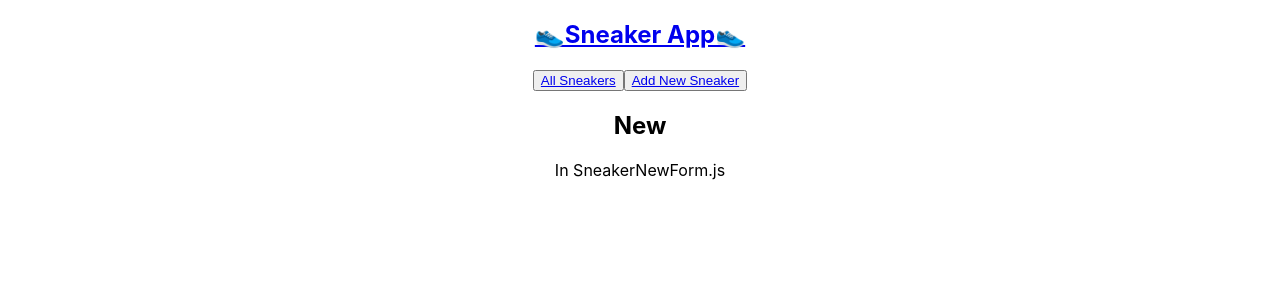
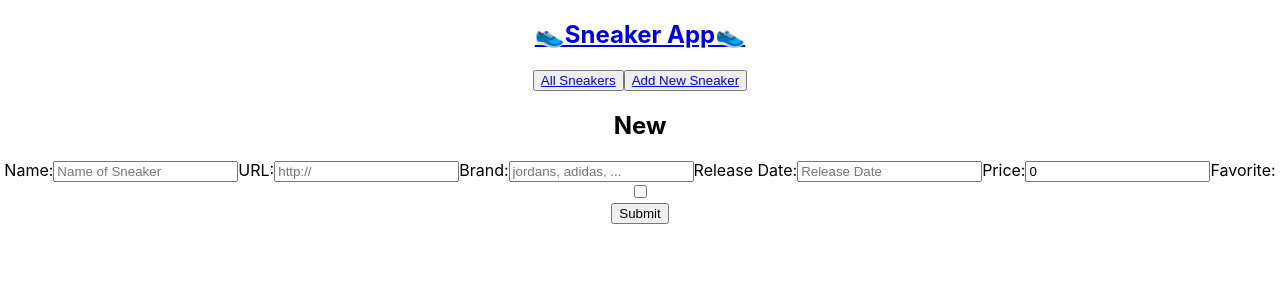
Before and after one commit to Shani4-1/Sneakers_FrontEnd, a React (Create React App) app: page /sneakers/new in a window 1280 px wide. Shown: the top 300 px of the page. Built offline with nearby package versions, Linux system fonts and the light colour scheme.

Commit message:
sneakers edit form & new form complete

```diff
--- a/src/Components/SneakerEditForm.js
+++ b/src/Components/SneakerEditForm.js
@@ -1,5 +1,125 @@
-const SneakerEditForm = () => {
-    return 'In SneakerEditForm.js';
+import axios from "axios";
+import { useState, useEffect } from "react";
+import {useParams, Link, useNavigate } from "react-router-dom";
+
+const API = process.env.REACT_APP_API_URL;
+
+function SneakerEditForm() {
+    let { id } = useParams();
+    let navigate = useNavigate();
+
+    const [sneaker, setSneaker] = useState({
+        name: "",
+        url: "",
+        brand: "",
+        release_date: "",
+        price: 0,
+        is_favorite: false,
+    });
+
+    const updateSneaker = (updatedSneaker) => {
+        axios
+          .put(`${API}/sneakers/${id}`, updatedSneaker)
+          .then(
+            () => {
+              navigate(`/sneakers/${id}`);
+            },
+            (error) => console.error(error)
+          )
+          .catch((c) => console.warn("catch", c));
+      };
+
+    const handleTextChange = (event) => {
+        setSneaker({...sneaker, [event.target.id]: event.target.value });
+    };
+
+    const handleCheckboxChange = () => {
+        setSneaker({ ...sneaker, is_favorite: !sneaker.is_favorite});
+    };
+
+    useEffect(() =>{
+        axios.get(`${API}/sneakers/${id}`).then(
+            (response) => setSneaker(response.data),
+            (error) => navigate(`/not-found`)
+        );
+    }, [id, navigate]);
+
+    const handleSubmit = (event) => {
+        event.preventDefault();
+        updateSneaker(sneaker, id);
 };
 
+return (
+    <div className="Edit">
+      <form onSubmit={handleSubmit}>
+        <label htmlFor="name">Name:</label>
+        <input
+          id="name"
+          value={sneaker.name}
+          type="text"
+          onChange={handleTextChange}
+          placeholder="Name of Sneaker"
+          required
+        />
+
+        <label htmlFor="url">URL:</label>
+        <input
+          id="url"
+          type="text"
+          pattern="http[s]*://.+"
+          required
+          value={sneaker.url}
+          placeholder="http://"
+          onChange={handleTextChange}
+        />
+
+        <label htmlFor="brand">Brand:</label>
+        <input
+          id="brand"
+          type="text"
+          name="brand"
+          value={sneaker.brand}
+          placeholder="jordans, adidas, ..."
+          onChange={handleTextChange}
+        />
+
+        <label htmlFor="release_date">Release Date:</label>
+        <input
+          id="release_date"
+          type="text"
+          name="release_date"
+          value={sneaker.release_date}
+          placeholder="Release Date"
+          onChange={handleTextChange}
+        />
+
+        <label htmlFor="price">Price:</label>
+        <input
+          id="price"
+          type="number"
+          name="price"
+          value={sneaker.price}
+          placeholder="0"
+          onChange={handleTextChange}
+        />
+
+        <label htmlFor="is_favorite">Favorite:</label>
+        <input
+          id="is_favorite"
+          type="checkbox"
+          onChange={handleCheckboxChange}
+          checked={sneaker.is_favorite}
+        />
+
+        <br />
+
+        <input type="submit" />
+      </form>
+      <Link to={`/sneakers/${id}`}>
+        <button>Cancel</button>
+      </Link>
+    </div>
+  );
+}
+
 export default SneakerEditForm;
--- a/src/Components/SneakerNewForm.js
+++ b/src/Components/SneakerNewForm.js
@@ -1,5 +1,114 @@
-const SneakerNewForm = () => {
-    return 'In SneakerNewForm.js';
-};
+import axios from "axios";
+import { useState } from "react";
+import { useNavigate } from "react-router-dom";
+
+const API = process.env.REACT_APP_API_URL;
+
+function SneakerNewForm() {
+    let navigate = useNavigate();
+
+    const addSneaker = (newSneaker) => {
+      axios
+        .post(`${API}/sneakers`, newSneaker)
+        .then(
+            () => {
+              navigate(`/sneakers`);
+            },
+            (error) => console.error(error)
+        )
+      .catch((c) => console.warn("catch", c));
+    };
+
+    const [sneaker, setSneaker] = useState({
+        name: "",
+        url: "",
+        brand: "",
+        release_date: "",
+        price: 0,
+        is_favorite: false,
+    });
+
+    const handleTextChange = (event) => {
+        setSneaker({...sneaker, [event.target.id]: event.target.value });
+    };
+
+    const handleCheckboxChange = () => {
+        setSneaker({ ...sneaker, is_favorite: !sneaker.is_favorite});
+    };
+
+    const handleSubmit = (event) => {
+        event.preventDefault();
+        addSneaker(addSneaker);
+    };
+
+    return (
+        <div className="New">
+          <form onSubmit={handleSubmit}>
+            <label htmlFor="name">Name:</label>
+            <input
+              id="name"
+              value={sneaker.name}
+              type="text"
+              onChange={handleTextChange}
+              placeholder="Name of Sneaker"
+              required
+            />
+
+            <label htmlFor="url">URL:</label>
+            <input
+              id="url"
+              type="text"
+              pattern="http[s]*://.+"
+              required
+              value={sneaker.url}
+              placeholder="http://"
+              onChange={handleTextChange}
+            />
+
+            <label htmlFor="brand">Brand:</label>
+            <input
+              id="brand"
+              type="text"
+              name="brand"
+              value={sneaker.brand}
+              placeholder="jordans, adidas, ..."
+              onChange={handleTextChange}
+            />
+
+            <label htmlFor="release_date">Release Date:</label>
+            <input
+              id="release_date"
+              type="text"
+              name="release_date"
+              value={sneaker.release_date}
+              placeholder="Release Date"
+              onChange={handleTextChange}
+            />
+
+            <label htmlFor="price">Price:</label>
+            <input
+              id="price"
+              type="number"
+              name="price"
+              value={sneaker.price}
+              placeholder="0"
+              onChange={handleTextChange}
+            />
+
+            <label htmlFor="is_favorite">Favorite:</label>
+            <input
+              id="is_favorite"
+              type="checkbox"
+              onChange={handleCheckboxChange}
+              checked={sneaker.is_favorite}
+            />
+
+            <br />
+
+            <input type="submit" />
+        </form>
+        </div>
+    )
+}
 
 export default SneakerNewForm;
```
